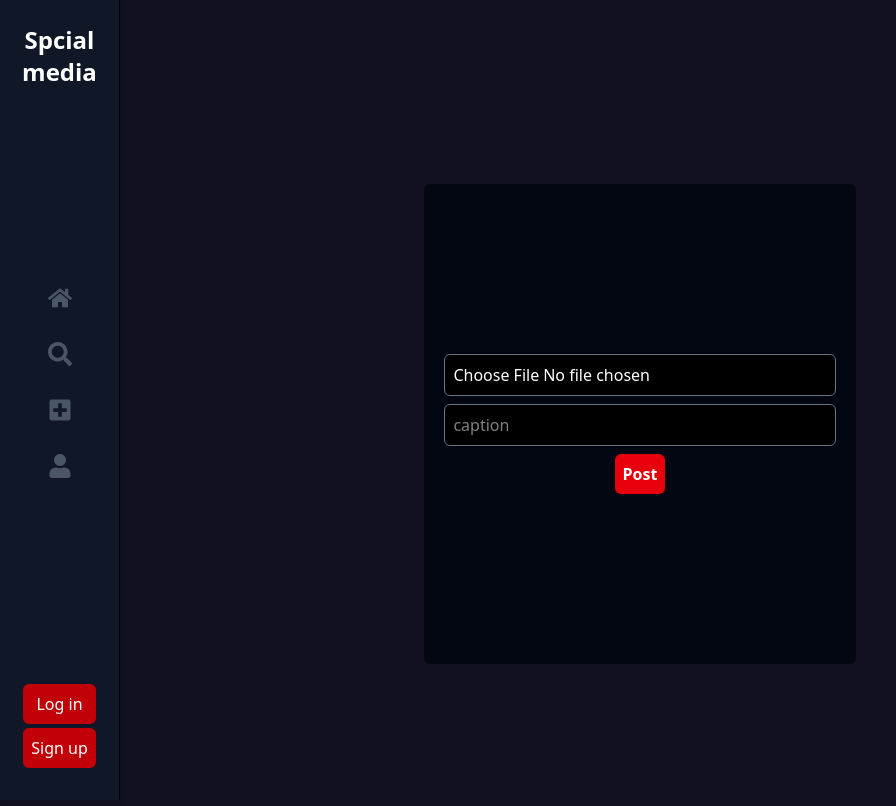
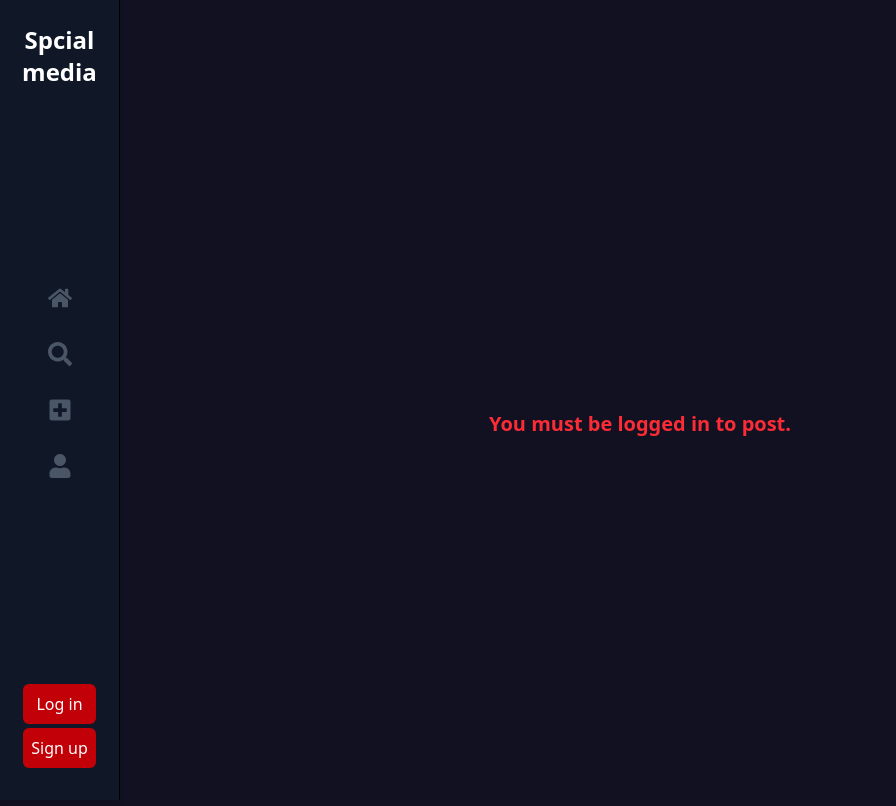
Before and after one commit to Riteshdolas/social-media-frontend, a React (Vite) app: page /post in a window 1280 px wide. Shown: the top 806 px of the page, without its empty margins (0-896 px from the left). Built offline with nearby package versions, Linux system fonts and the light colour scheme; no server answers.

Commit message:
add better error handling

```diff
--- a/src/context/PostContext.jsx
+++ b/src/context/PostContext.jsx
@@ -8,7 +8,6 @@ export function PostProvider({ children }) {
   const [allPosts, setAllPosts] = useState([]);
   const [postLoading, setLoading] = useState(true);
   const { user } = useUser();
-
 
   const fetchUserPosts = async () => {
     if (!user?._id) return;
@@ -29,6 +28,7 @@ export function PostProvider({ children }) {
 
   const fetchAllPosts = async () => {
     try {
+      setLoading(true);
       const res = await fetch(
         "https://social-media-backend-725o.onrender.com/api/user/all/post"
       );
@@ -36,6 +36,8 @@ export function PostProvider({ children }) {
       setAllPosts(data.post);
     } catch (error) {
       console.error("Failed to fetch all posts:", error);
+    } finally {
+      setLoading(false);
     }
   };
 
--- a/src/pages/Post.jsx
+++ b/src/pages/Post.jsx
@@ -22,6 +22,14 @@ function Post() {
       setUserId(user._id);
     }
   }, [user]);
+
+  if (!loading && !user) {
+  return (
+    <div className="flex justify-center items-center h-screen">
+      <p className="text-xl font-semibold text-red-500">You must be logged in to post.</p>
+    </div>
+  );
+}
 
   if (loading) {
     return (
```
